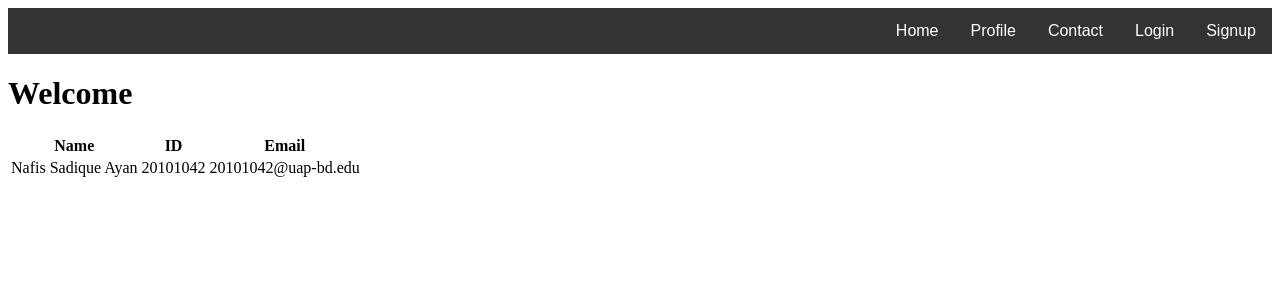
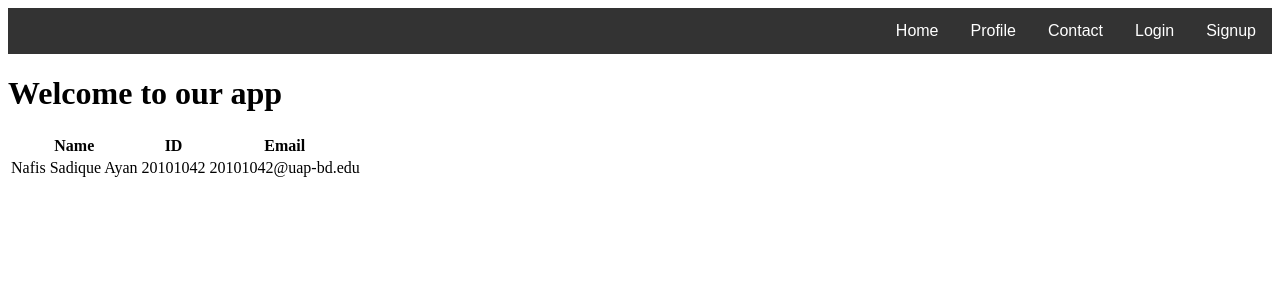
Before and after one commit to Nafis-AYAN/Competitive-Programming-Contest-Reminder, a Django app: page / in a window 1280 px wide; the page is wider, and only the part inside the window is pictured. Shown: the top 300 px of that part. Run offline with Django 4.2, Linux system fonts and the light colour scheme.

Commit message:
change home body

```diff
--- a/cpcr/templates/home.html
+++ b/cpcr/templates/home.html
@@ -5,7 +5,7 @@
 {% endblock %}
 
 {% block content %}
-    <h1>Welcome</h1>
+    <h1>Welcome to our app</h1>
     <div id="table">
         <table>
             <tr>
```
